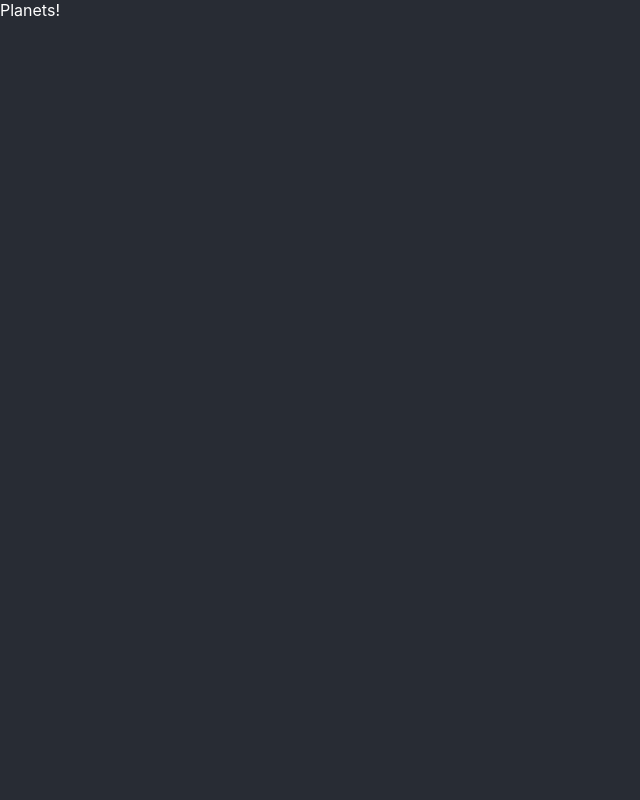
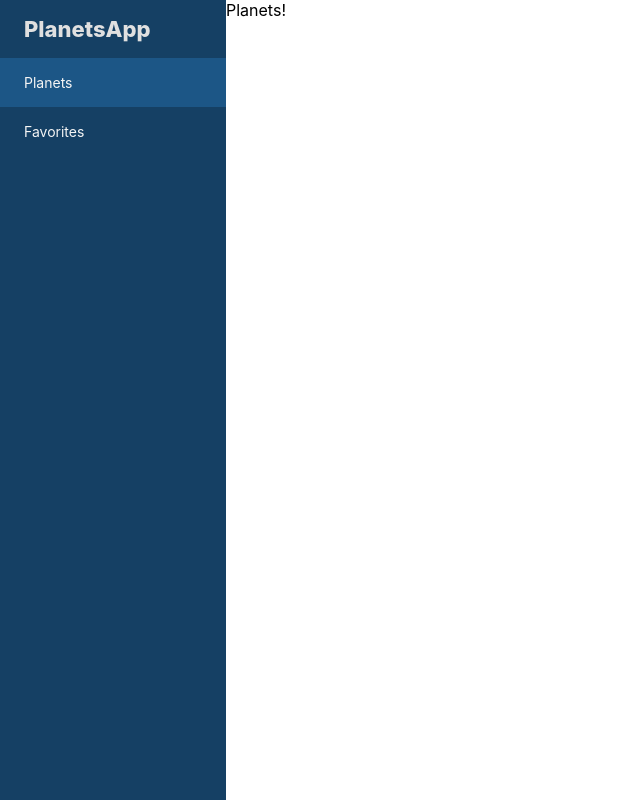
Before and after one commit to ayoseturru/planets_app, a React (Create React App) app: page /planets in a window 1280 px wide. Shown: the whole page, without its empty margins (0-640 px from the left). Built offline with nearby package versions, Linux system fonts and the light colour scheme.

Commit message:
* WIP, created nav component and added a basic test

```diff
--- a/src/_locales/en.json
+++ b/src/_locales/en.json
@@ -1,4 +1,6 @@
 {
-  "appTitle": "Planets",
-  "planetsPage": "All Planets"
+  "appTitle": "PlanetsApp",
+  "planetsPage": "All Planets",
+  "planets": "Planets",
+  "favorites": "Favorites"
 }
--- /dev/null
+++ b/src/components/nav/Nav.tsx
@@ -0,0 +1,63 @@
+import React, {useContext} from 'react';
+import {css, StyleDeclarationValue, StyleSheet} from 'aphrodite';
+import {Link, useLocation} from 'react-router-dom';
+import {ThemeContext} from "../../providers/ThemeProvider";
+import Grid from "../../utils/Grid";
+import {TranslationsContext} from "../../providers/TranslationProvider";
+import {RouterPaths} from "../pages/Main";
+
+interface NavProps {
+    extraStyle: StyleDeclarationValue;
+}
+
+const Nav = ({extraStyle}: NavProps) => {
+    const {theme} = useContext(ThemeContext),
+        location = useLocation(),
+        translations = useContext(TranslationsContext),
+        styles = StyleSheet.create({
+            verticalNavContainer: {
+                ...Grid.define("max-content max-content max-content", "minmax(auto, 226px)"),
+                backgroundColor: theme.nav.background,
+                color: theme.nav.textActive,
+                fontSize: 22,
+                display: "grid",
+                height: "auto"
+            },
+            title: {
+                padding: "16px 24px",
+                fontSize: 22,
+                fontWeight: 800,
+                margin: 0
+            },
+            navItem: {
+                padding: "16px 24px",
+                color: theme.nav.text,
+                fontSize: 14,
+                height: "fit-content",
+                textDecoration: 'none',
+                transition: 'background-color 0.3s',
+                ':hover': {
+                    backgroundColor: theme.nav.backgroundActive,
+                },
+                ':focus': {
+                    outline: 'none',
+                    backgroundColor: theme.nav.backgroundActive,
+                    border: `1px solid ${theme.nav.textActive}`
+                }
+            }
+        });
+
+    const activeLinkStyles = (route: string): StyleDeclarationValue => {
+        return StyleSheet.create({activeLink: {backgroundColor: location.pathname === route ? theme.nav.backgroundActive : theme.nav.background}}).activeLink;
+    };
+
+    return (
+        <nav className={`${css(styles.verticalNavContainer, extraStyle)}`} role="navigation">
+            <h3 className={css(styles.title)}>{translations.getMessage("appTitle")}</h3>
+            <Link to={RouterPaths.Planets} className={css(styles.navItem, activeLinkStyles(RouterPaths.Planets))}>{translations.getMessage("planets")}</Link>
+            <Link to={RouterPaths.Favorites} className={css(styles.navItem, activeLinkStyles(RouterPaths.Favorites))}>{translations.getMessage("favorites")}</Link>
+        </nav>
+    );
+};
+
+export default Nav;
--- a/src/components/pages/Main.tsx
+++ b/src/components/pages/Main.tsx
@@ -1,41 +1,49 @@
 import React, {useContext} from 'react';
 import {BrowserRouter as Router, Navigate, Route, Routes} from 'react-router-dom';
 import withDocumentTitle from './withDocumentTitle';
-import Planets from "./main/Planets";
+import Planets from "./planets/Planets";
 import {TranslationsContext} from "../../providers/TranslationProvider";
 import {css, StyleSheet} from "aphrodite";
 import Grid from "../../utils/Grid";
-import {ThemeContext} from "../../providers/ThemeProvider";
+import Nav from "../nav/Nav";
+import Favorites from "./favorites/Favorites";
 
-export const RouterPaths: Record<string, string> = {
-    Planets: "/planets"
+type PageLinks = {
+    Planets: string;
+    Favorites: string;
+};
+
+export const RouterPaths: PageLinks = {
+    Planets: "/planets",
+    Favorites: "/favorites"
 };
 
 const Main = () => {
-    const {theme} = useContext(ThemeContext),
-        styles = StyleSheet.create({
+    const styles = StyleSheet.create({
         main: {
-                ...Grid.define("max-content auto", "auto"),
-                backgroundColor: theme.app.background,
-                color: theme.app.text,
+            ...Grid.define("auto", "max-content auto"),
             height: "100vh"
         },
-            pageContent: Grid.setRowCol(2, 1),
+        nav: Grid.setRowCol(1, 1),
+        pageContent: Grid.setRowCol(1, 2)
     });
 
     // Apparently, react-router-dom >= 6.0.0 does not allow HOC call inside the Route. It must be defined sadly outside.
-    const PlanetsPage = withDocumentTitle(Planets, useContext(TranslationsContext).getMessage('planetsPage'));
+    const PlanetsPage = withDocumentTitle(Planets, useContext(TranslationsContext).getMessage('planetsPage')),
+        FavoritesPage = withDocumentTitle(Favorites, useContext(TranslationsContext).getMessage('favorites'));
 
     return (
         <div className={css(styles.main)}>
+            <Router>
+                <Nav extraStyle={styles.nav}/>
                 <div className={css(styles.pageContent)}>
-                <Router>
                     <Routes>
                         <Route path={RouterPaths.Planets} element={<PlanetsPage/>}/>
+                        <Route path={RouterPaths.Favorites} element={<FavoritesPage/>}/>
                         <Route path="*" element={<Navigate to={RouterPaths.Planets}/>}/>
                     </Routes>
+                </div>
             </Router>
-            </div>
         </div>
     );
 };
--- /dev/null
+++ b/src/components/pages/favorites/Favorites.tsx
@@ -0,0 +1,11 @@
+import React from 'react';
+
+const Favorites = () => {
+    return (
+        <div>
+            Favorites!
+        </div>
+    );
+};
+
+export default Favorites;
--- a/src/config/theme.config.json
+++ b/src/config/theme.config.json
@@ -1,14 +1,18 @@
 {
   "normal": {
-    "app": {
-      "background": "#282c34",
-      "text": "white"
+    "nav": {
+      "background": "#154064",
+      "backgroundActive": "#1C5686",
+      "text": "#F5F5F5",
+      "textActive": "#E0E0E0"
     }
   },
   "dark": {
-    "app": {
-      "background": "#282c34",
-      "text": "white"
+    "nav": {
+      "background": "#154064",
+      "backgroundActive": "#1C5686",
+      "text": "#F5F5F5",
+      "textActive": "#E0E0E0"
     }
   }
 }
```
Also changed, not shown: src/components/pages/planets/Planets.tsx (renamed from src/components/pages/main/Planets.tsx), 2 other files (tests, documents, lock files or other folders). Lines whose indentation alone changed are shown as unchanged.
